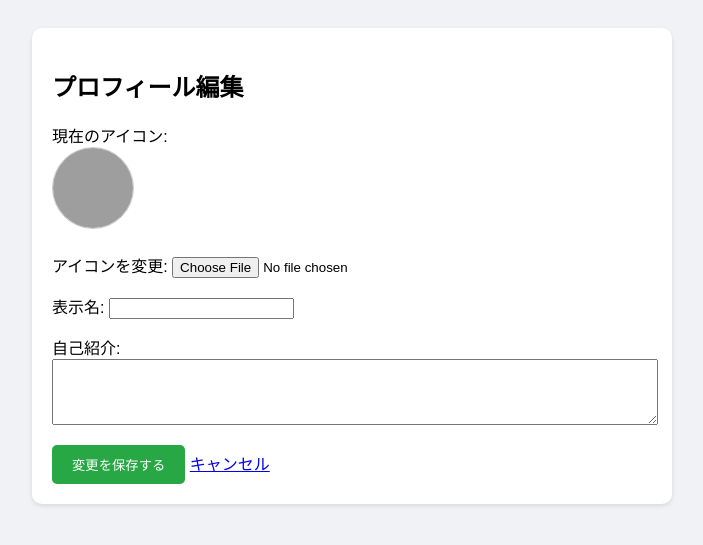
After one commit to KS-kido/chat-plus, a Flask app: template templates/edit_profile.html in a window 1280 px wide. The commit adds this page. Shown: the top 545 px of the page, without its empty margins (288-991 px from the left). Run offline with Flask 3, Linux system fonts and the light colour scheme; the template is opened without the code that fills it, so the values that code supplies are empty; grey boxes are pictures that could not be loaded.

Commit message:
プロフィール変更機能260513

```diff
--- a/app.py
+++ b/app.py
@@ -1,50 +1,58 @@
 import os
+import uuid # ファイル名にランダムな文字列を付与するために使用
+from flask import Flask, render_template, request, redirect, url_for, session, flash
 from flask_sqlalchemy import SQLAlchemy
-from flask import Flask, render_template, request, redirect, url_for, session, flash # flashを追加from flask_sqlalchemy import SQLAlchemy
 from flask_socketio import SocketIO, emit, join_room
 from werkzeug.security import generate_password_hash, check_password_hash
-from flask_migrate import Migrate  # ← 追加
+from flask_migrate import Migrate
 
 app = Flask(__name__)
 app.config['SECRET_KEY'] = 'secret!'
 
-# --- 1. データベース設定 ---
+# --- 1. データベース・保存先設定 ---
 database_url = os.environ.get('DATABASE_URL')
 if database_url:
+    # Render等のPostgreSQL環境用（postgres:// を postgresql:// に変換）
     if database_url.startswith("postgres://"):
         database_url = database_url.replace("postgres://", "postgresql://", 1)
     app.config['SQLALCHEMY_DATABASE_URI'] = database_url
 else:
+    # ローカル開発用のSQLite設定
     basedir = os.path.abspath(os.path.dirname(__file__))
     app.config['SQLALCHEMY_DATABASE_URI'] = 'sqlite:///' + os.path.join(basedir, 'chat.db')
 
 app.config['SQLALCHEMY_TRACK_MODIFICATIONS'] = False
 
+# アイコン画像の保存先フォルダを指定
+UPLOAD_FOLDER = 'static/profile_pics'
+app.config['UPLOAD_FOLDER'] = UPLOAD_FOLDER
+
 # --- 2. データベースとMigrateの初期化 ---
 db = SQLAlchemy(app)
 migrate = Migrate(app, db)
-# --- 2. データベースモデル） ---
 
+# --- 2. データベースモデル定義 ---
 class User(db.Model):
     id = db.Column(db.Integer, primary_key=True)
-    login_id = db.Column(db.String(50), unique=True, nullable=False) # ログイン用ID（変更不可）
-    display_name = db.Column(db.String(50), nullable=False)        # 表示名（ニックネーム）
+    login_id = db.Column(db.String(50), unique=True, nullable=False) # ログイン用ID
+    display_name = db.Column(db.String(50), nullable=False)        # 表示名
     password = db.Column(db.String(200), nullable=False)
-    profile_text = db.Column(db.String(200), default="よろしくお願いします！") # マイページ用の一言
+    profile_text = db.Column(db.String(200), default="よろしくお願いします！") # 自己紹介
+    profile_image = db.Column(db.String(100), default="default.png") # アイコン画像名
 
 class Message(db.Model):
     id = db.Column(db.Integer, primary_key=True)
     room = db.Column(db.String(50), nullable=False)
-    login_id = db.Column(db.String(50), nullable=False) # 誰が書いたか（IDで保存）
+    login_id = db.Column(db.String(50), nullable=False) # 発言者のID
     content = db.Column(db.String(500), nullable=False)
 
 class Room(db.Model):
     id = db.Column(db.Integer, primary_key=True)
     name = db.Column(db.String(100), unique=True, nullable=False)
-    password = db.Column(db.String(200), nullable=True) # 鍵付きルーム用
+    password = db.Column(db.String(200), nullable=True) # 鍵付き用パスワード
 
+# アプリ起動時にテーブルを自動作成（既存のものは維持される）
 with app.app_context():
-    # 最初の一回、テーブルがないときだけ自動で作る（それ以降はMigrateにお任せ）
     db.create_all()
 
 socketio = SocketIO(app, cors_allowed_origins="*")
@@ -55,7 +63,7 @@ socketio = SocketIO(app, cors_allowed_origins="*")
 def home():
     return redirect(url_for('chat_list'))
 
-# 【新規登録】IDと表示名の両方を保存
+# 【新規登録】
 @app.route('/signup', methods=['GET', 'POST'])
 def signup():
     if request.method == 'POST':
@@ -70,7 +78,7 @@ def signup():
         return redirect(url_for('login'))
     return render_template('signup.html')
 
-# 【ログイン】IDとパスワードで照合
+# 【ログイン】
 @app.route('/login', methods=['GET', 'POST'])
 def login():
     if request.method == 'POST':
@@ -78,17 +86,18 @@ def login():
         pw = request.form.get('password')
         user = User.query.filter_by(login_id=l_id).first()
 
-        # 成功：ユーザーが存在し、パスワードが一致する場合
+        # パスワード照合成功時
         if user and check_password_hash(user.password, pw):
             session['login_id'] = user.login_id
-            return redirect(url_for('chat_list')) # チャット一覧へ
+            return redirect(url_for('chat_list'))
 
-        # 失敗：それ以外（ここを if の外に出します）
+        # 失敗時：flashメッセージを表示してログイン画面をリロード
         flash('IDまたはパスワードが違います')
         return redirect(url_for('login'))
 
     return render_template('login.html')
-# 【トーク一覧】
+
+# 【トークルーム一覧】
 @app.route('/list')
 def chat_list():
     if 'login_id' not in session:
@@ -96,22 +105,59 @@ def chat_list():
     rooms = Room.query.all()
     return render_template('list.html', rooms=rooms)
 
-# 【マイページ】
+# 【ユーザープロフィール表示】
 @app.route('/user/<target_id>')
 def profile(target_id):
     if 'login_id' not in session:
         return redirect(url_for('login'))
     user = User.query.filter_by(login_id=target_id).first_or_404()
+    # 閲覧しているページが自分のものかどうかを判定
     is_mine = (session['login_id'] == user.login_id)
     return render_template('profile.html', user=user, is_mine=is_mine)
 
-# 【チャットルーム】
+# 【マイページ編集】
+@app.route('/edit_profile', methods=['GET', 'POST'])
+def edit_profile():
+    if 'login_id' not in session:
+        return redirect(url_for('login'))
+
+    user = User.query.filter_by(login_id=session['login_id']).first()
+
+    if request.method == 'POST':
+        # テキスト情報の更新
+        user.display_name = request.form.get('display_name')
+        user.profile_text = request.form.get('profile_text')
+
+        # 画像ファイルがアップロードされた場合の処理
+        file = request.files.get('profile_image')
+        if file and file.filename != '':
+            # 拡張子（jpg, png等）を取得
+            ext = file.filename.rsplit('.', 1)[1].lower()
+            # 「ユーザーID_ランダム文字列.拡張子」という名前で保存（重複・上書き防止）
+            filename = f"{user.login_id}_{uuid.uuid4().hex}.{ext}"
+
+            # 保存先フォルダが存在しない場合は自動作成
+            if not os.path.exists(app.config['UPLOAD_FOLDER']):
+                os.makedirs(app.config['UPLOAD_FOLDER'])
+
+            # 指定のパスにファイルを保存し、DBにファイル名を記録
+            file.save(os.path.join(app.config['UPLOAD_FOLDER'], filename))
+            user.profile_image = filename
+
+        db.session.commit()
+        flash('プロフィールを更新しました！')
+        return redirect(url_for('profile', target_id=user.login_id))
+
+    return render_template('edit_profile.html', user=user)
+
+# 【チャットルーム入室・履歴表示】
 @app.route('/chat/<room_name>', methods=['GET', 'POST'])
 def chat_room(room_name):
     if 'login_id' not in session:
         return redirect(url_for('login'))
     room = Room.query.filter_by(name=room_name).first_or_404()
-    # 鍵付き処理
+
+    # 部屋にパスワードがかかっている場合の処理
     if room.password:
         if request.method == 'POST':
             if not check_password_hash(room.password, request.form.get('room_password')):
@@ -120,11 +166,10 @@ def chat_room(room_name):
             return render_template('room_login.html', room_name=room_name)
 
     history = Message.query.filter_by(room=room_name).all()
-    # 表示名を渡すために自分の情報を検索
     me = User.query.filter_by(login_id=session['login_id']).first()
     return render_template('index.html', room_name=room_name, display_name=me.display_name, history=history)
 
-# 【部屋作成】
+# 【部屋の新規作成】
 @app.route('/create_room', methods=['POST'])
 def create_room():
     name = request.form.get('room_name')
@@ -140,10 +185,11 @@ def logout():
     session.pop('login_id', None)
     return redirect(url_for('login'))
 
-# --- 4. SocketIO ---
+# --- 4. Real-time Communication (SocketIO) ---
 
 @socketio.on('join')
 def on_join(data):
+    # クライアントを指定したルームに参加させる
     join_room(data['room'])
 
 @socketio.on('message_from_client')
@@ -152,14 +198,15 @@ def handle_message(data):
     l_id = session.get('login_id')
     user = User.query.filter_by(login_id=l_id).first()
 
-    # DB保存（login_idで紐付け）
+    # メッセージをデータベースに保存
     new_msg = Message(room=room, login_id=l_id, content=data['msg'])
     db.session.add(new_msg)
     db.session.commit()
 
-    # 送信時は「表示名」を乗せて送る
+    # 部屋にいる全員に「名前」と「メッセージ」を送信
     emit('message_from_server', {'username': user.display_name, 'msg': data['msg']}, room=room)
 
 if __name__ == '__main__':
+    # 開発環境と本番環境（Render等）の両方に対応するポート設定
     port = int(os.environ.get("PORT", 5000))
     socketio.run(app, host='0.0.0.0', port=port, allow_unsafe_werkzeug=True)
--- /dev/null
+++ b/templates/base.html
@@ -0,0 +1,29 @@
+<!DOCTYPE html>
+<html lang="ja">
+<head>
+    <meta charset="UTF-8">
+    <meta name="viewport" content="width=device-width, initial-scale=1.0">
+    <title>チャットアプリ</title>
+    <style>
+        body {
+            font-family: sans-serif;
+            padding: 20px;
+            background-color: #f0f2f5;
+        }
+
+        .container {
+            background: white;
+            padding: 20px;
+            border-radius: 10px;
+            max-width: 600px;
+            margin: auto;
+            box-shadow: 0 2px 5px rgba(0,0,0,0.1);
+        }
+    </style>
+</head>
+<body>
+    <div class="container">
+        {% block content %}{% endblock %}
+    </div>
+</body>
+</html>
--- /dev/null
+++ b/templates/edit_profile.html
@@ -0,0 +1,23 @@
+{% extends "base.html" %}
+{% block content %}
+<h2>プロフィール編集</h2>
+
+<form method="POST" enctype="multipart/form-data">
+    <div style="margin-bottom: 20px;">
+        <label>現在のアイコン:</label><br>
+        <img src="{{ url_for('static', filename='profile_pics/' + user.profile_image) }}"
+             style="width: 80px; height: 80px; border-radius: 50%; object-fit: cover; border: 1px solid #ccc;">
+    </div>
+
+    <p>アイコンを変更: <input type="file" name="profile_image" accept="image/*"></p>
+    <p>表示名: <input type="text" name="display_name" value="{{ user.display_name }}" required></p>
+    <p>自己紹介:<br>
+        <textarea name="profile_text" rows="4" style="width: 100%;">{{ user.profile_text }}</textarea>
+    </p>
+
+    <button type="submit" style="padding: 10px 20px; background-color: #28a745; color: white; border: none; border-radius: 5px;">
+        変更を保存する
+    </button>
+    <a href="{{ url_for('profile', target_id=user.login_id) }}">キャンセル</a>
+</form>
+{% endblock %}
```
Also changed, not shown: templates/profile.html (+32 -7 lines), chat.db.
